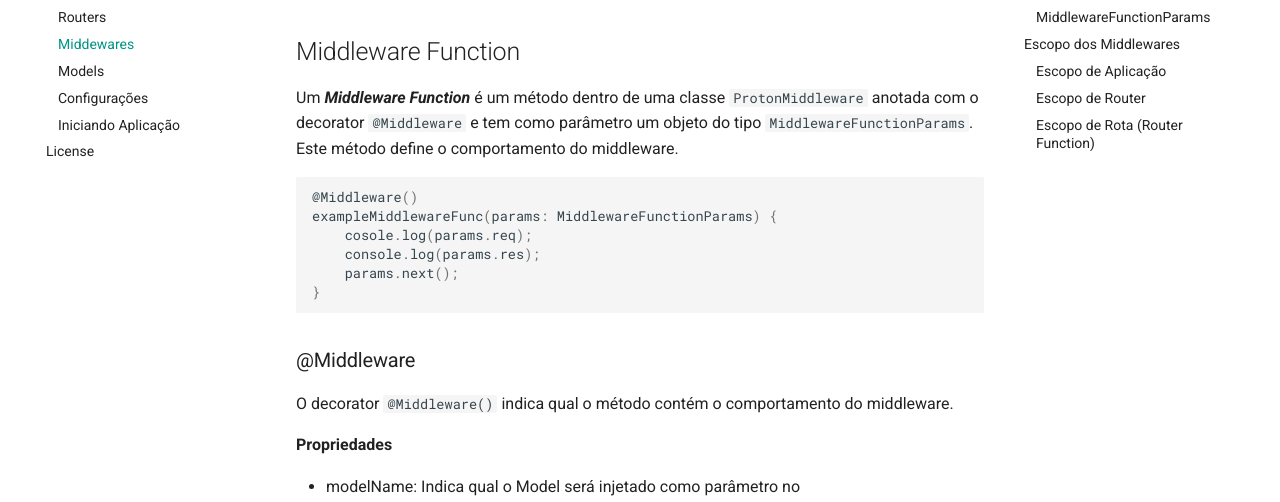
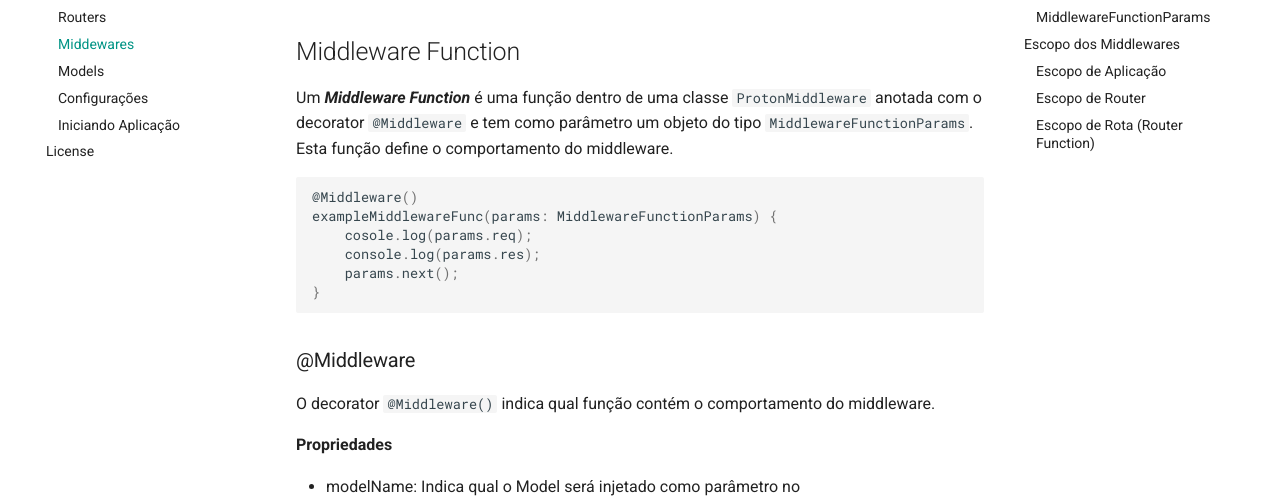
Before and after one commit to protontype/protontype.github.io, an MkDocs documentation site: the page built from docs/middlewares.md, in a window 1280 px wide and 900 px high, scrolled down 385 px. Shown: the part 172-674 px from the top of the window. Built offline with MkDocs 1.6.1 and Material for MkDocs 9.7.7, drawn with Linux system fonts in a browser that asks for light colours; comment, search, counter and statistics services are not loaded; old or Windows-style settings are respelled for this version of MkDocs.

Commit message:
Melhorias e correções

````diff
--- a/docs/middlewares.md
+++ b/docs/middlewares.md
@@ -21,7 +21,7 @@ export class ExampleMiddleware extends ProtonMiddleware {
 
 ## Middleware Function
 
-Um ***Middleware Function*** é um método dentro de uma classe ```ProtonMiddleware```  anotada com o decorator ```@Middleware``` e tem como parâmetro um objeto do tipo ```MiddlewareFunctionParams```. Este método define o comportamento do middleware.
+Um ***Middleware Function*** é uma função dentro de uma classe ```ProtonMiddleware```  anotada com o decorator ```@Middleware``` e tem como parâmetro um objeto do tipo ```MiddlewareFunctionParams```. Esta função define o comportamento do middleware.
 
 ```javascript
 @Middleware()
@@ -33,7 +33,7 @@ exampleMiddlewareFunc(params: MiddlewareFunctionParams) {
 ```
 
 ### @Middleware
-O decorator ```@Middleware()``` indica qual o método contém o comportamento do middleware.
+O decorator ```@Middleware()``` indica qual função contém o comportamento do middleware.
 
 **Propriedades**
 
````
Also changed, not shown: docs/bootstrap.md (+2 -2 lines), docs/index.md (+3 -3 lines), docs/models.md (+1 -1 lines), docs/quickstart.md (+1 -1 lines), docs/router.md (+1 -1 lines).
